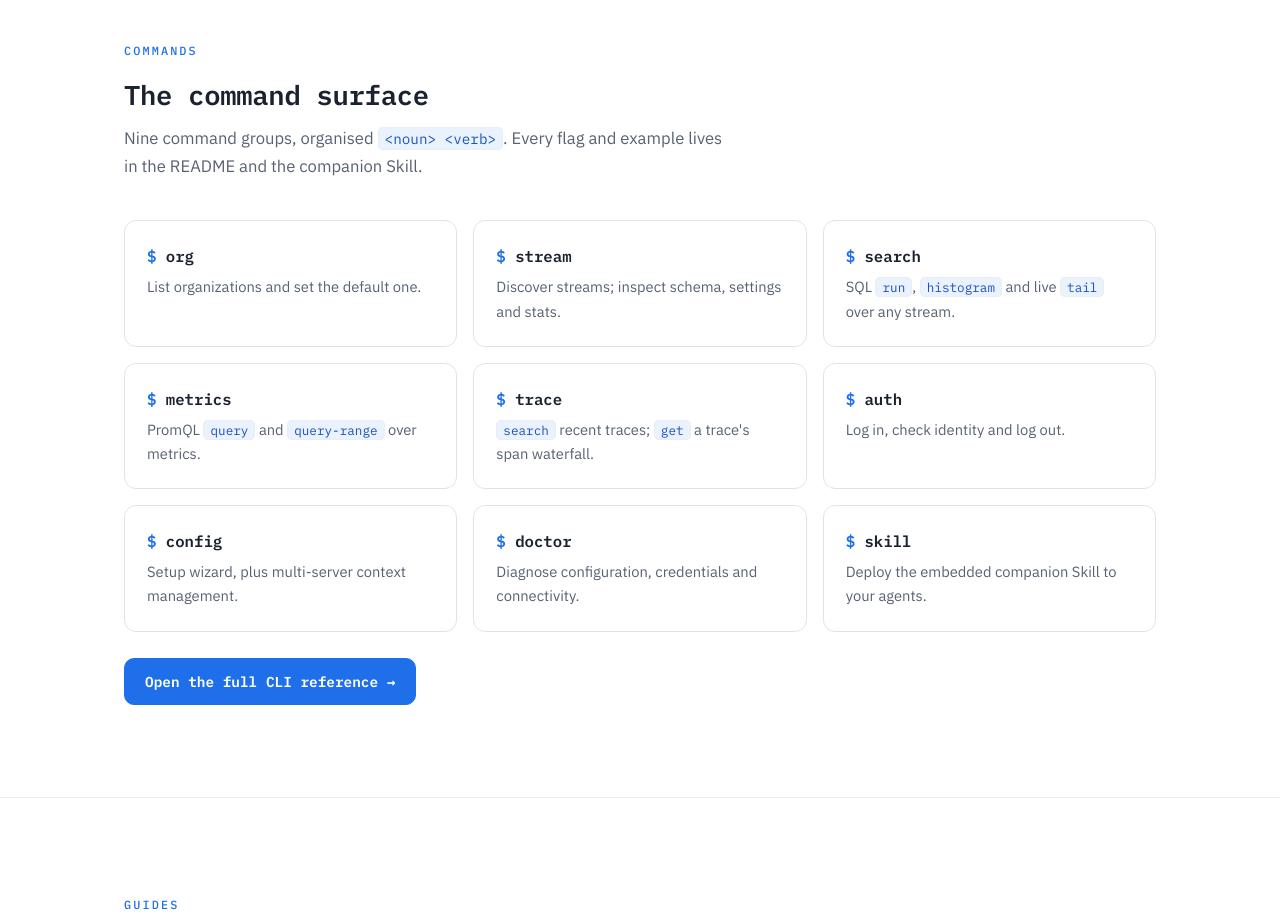
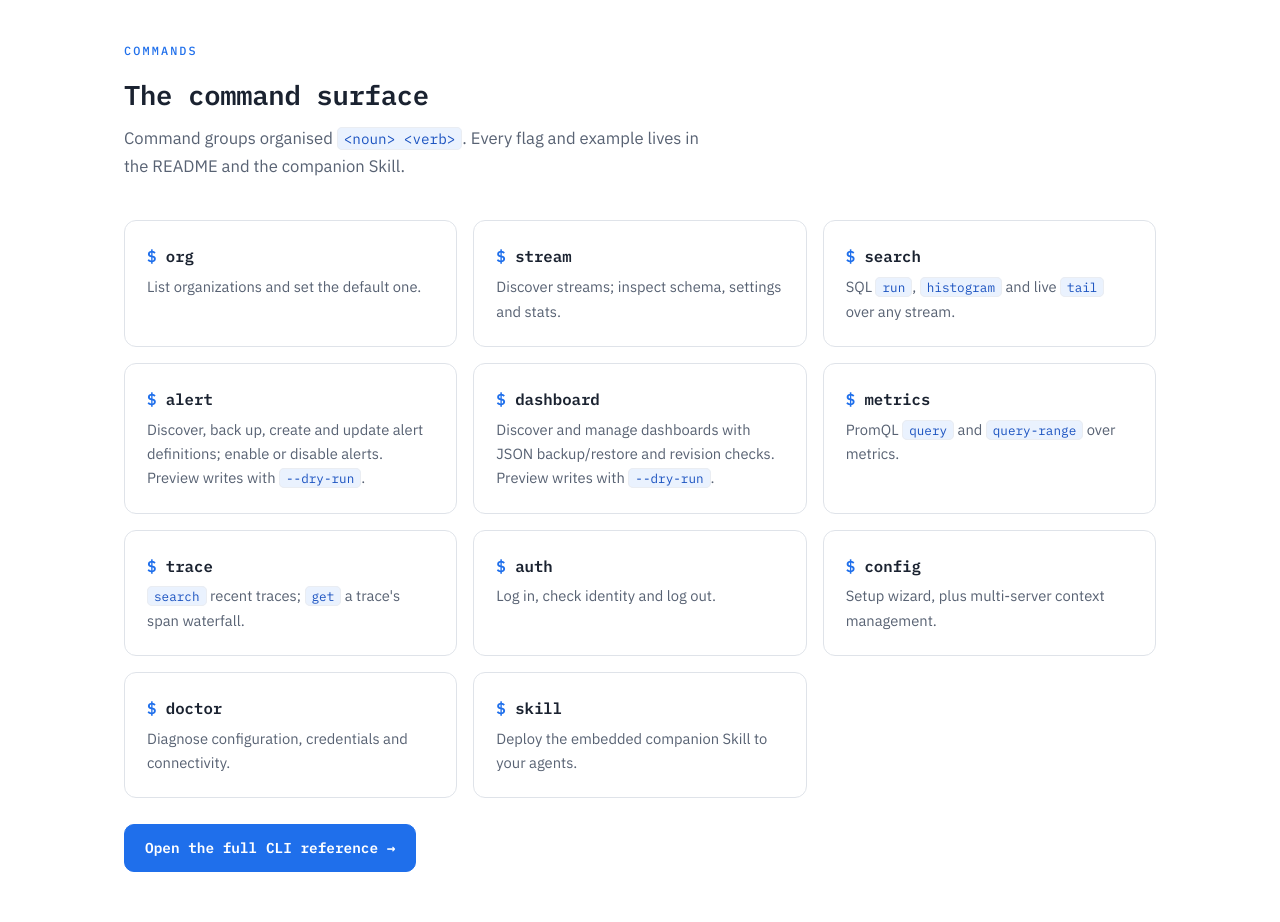
Before and after one commit to AngelMsger/openobserve-cli, a plain HTML site: page docs/index.html in a window 1280 px wide. Shown: the part 4180-5102 px from the top of the page. Drawn offline with Linux system fonts and the light colour scheme.

Commit message:
chore: prepare v0.18.0 release and verify management workflows (#15)

```diff
--- a/docs/index.html
+++ b/docs/index.html
@@ -172,7 +172,7 @@ npm install -g @angelmsger/openobserve-cli</pre>
     <div class="section-head">
       <span class="eyebrow">Commands</span>
       <h2>The command surface</h2>
-      <p class="lead">Nine command groups, organised <code>&lt;noun&gt; &lt;verb&gt;</code>. Every flag and example lives in the README and the companion Skill.</p>
+      <p class="lead">Command groups organised <code>&lt;noun&gt; &lt;verb&gt;</code>. Every flag and example lives in the README and the companion Skill.</p>
     </div>
     <div class="grid grid-3">
       <a class="card cmd-group" href="cli/#openobserve-cli-org">
@@ -186,6 +186,14 @@ npm install -g @angelmsger/openobserve-cli</pre>
       <a class="card cmd-group" href="cli/#openobserve-cli-search">
         <span class="cg-name">search</span>
         <p>SQL <code>run</code>, <code>histogram</code> and live <code>tail</code> over any stream.</p>
+      </a>
+      <a class="card cmd-group" href="cli/#openobserve-cli-alert">
+        <span class="cg-name">alert</span>
+        <p>Discover, back up, create and update alert definitions; enable or disable alerts. Preview writes with <code>--dry-run</code>.</p>
+      </a>
+      <a class="card cmd-group" href="cli/#openobserve-cli-dashboard">
+        <span class="cg-name">dashboard</span>
+        <p>Discover and manage dashboards with JSON backup/restore and revision checks. Preview writes with <code>--dry-run</code>.</p>
       </a>
       <a class="card cmd-group" href="cli/#openobserve-cli-metrics">
         <span class="cg-name">metrics</span>
```
Also changed, not shown: skills/openobserve/SKILL.md (+1 -1 lines), skills/openobserve/references/dashboards.md (+1 -1 lines), CHANGELOG.md, README.md, build/npm/README.md, build/npm/package.json, 1 other file.
